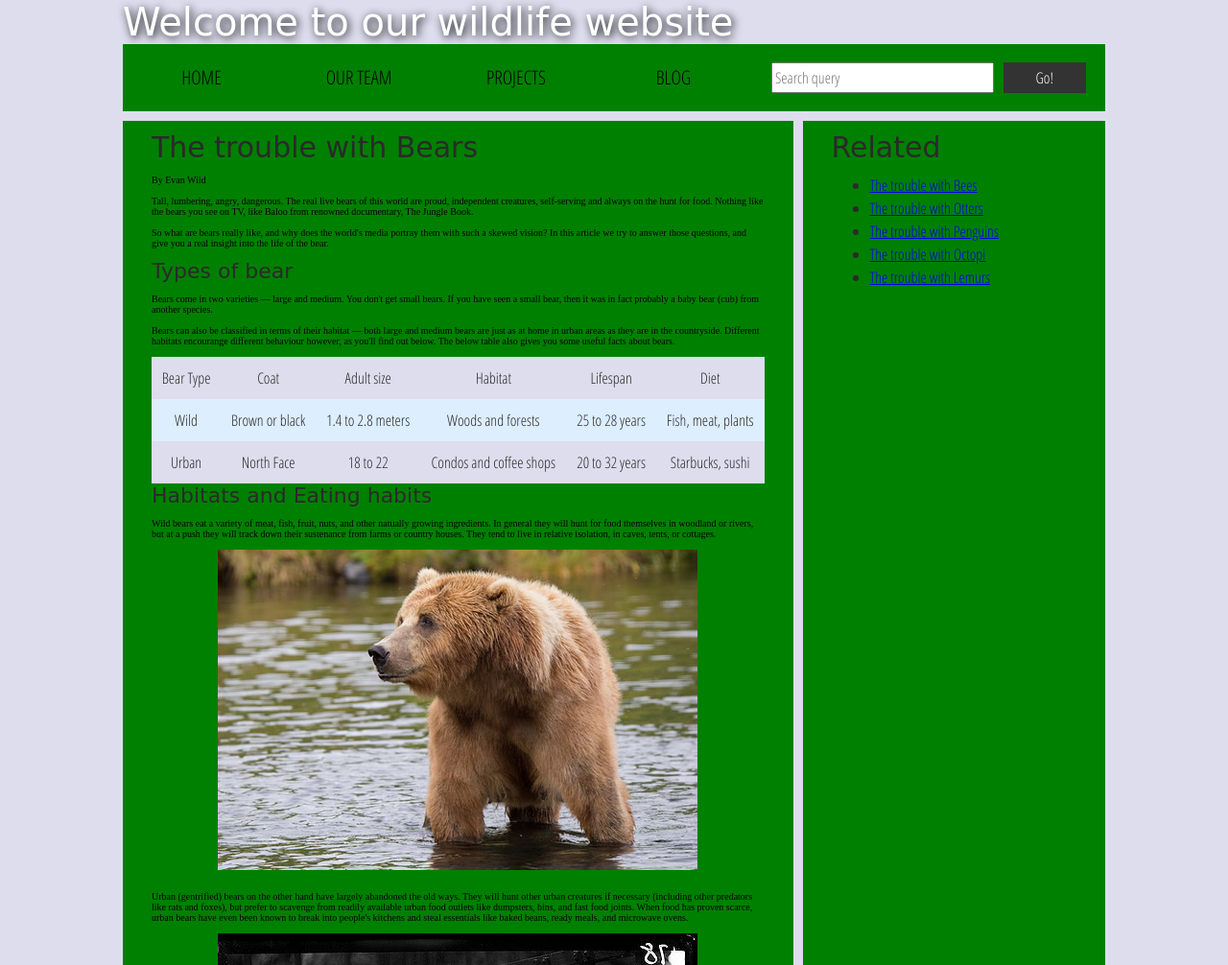
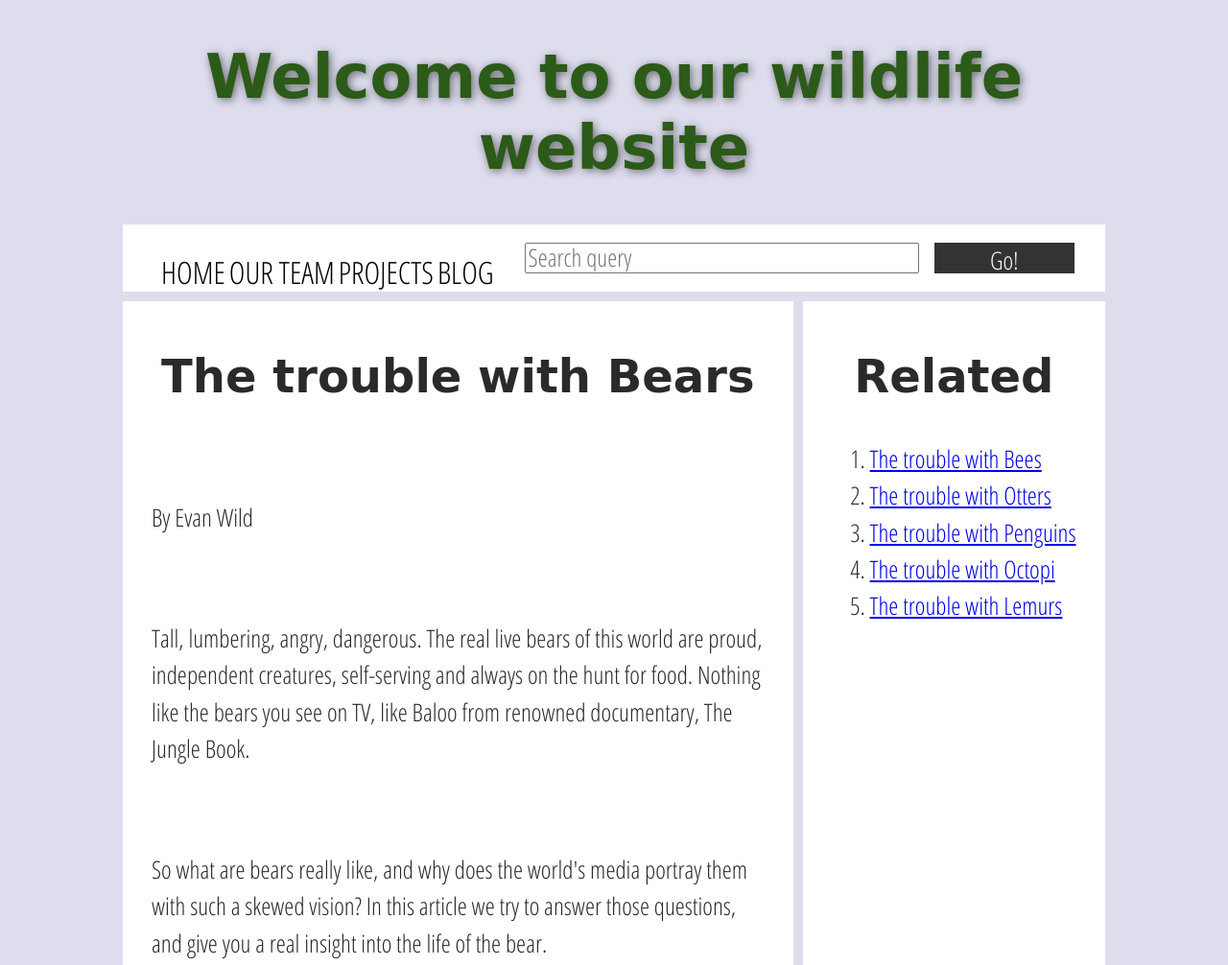
Before and after one commit to HSleidenIAT/imtue-weekopdracht-accessibility-Kiwikisser, a plain HTML site: page index.html in a window 1280 px wide. Shown: the top 1006 px of the page at 96% size. Drawn offline with Linux system fonts and the light colour scheme; a web font is replaced by a local one.

Commit message:
color contrast, and article and nav fix

```diff
--- a/index.html
+++ b/index.html
@@ -3,50 +3,69 @@
   <head>
     <meta charset="utf-8">
 
-    <title>Accessibility oefening</title>
+    <title>Best Bears Band</title>
     <link href="https://fonts.googleapis.com/css?family=Open+Sans+Condensed:300|Sonsie+One" rel="stylesheet" type="text/css">
     <link rel="stylesheet" href="style.css">
 
-    <!-- the below three lines are a fix to get HTML5 semantic elements working in old versions of Internet Explorer-->
+    <!-- the below three lines are a fix to get HTML5 semantic elements working in old versions of Internet Explorer -->
     <!--[if lt IE 9]>
       <script src="http://html5shiv.googlecode.com/svn/trunk/html5.js"></script>
     <![endif]-->
   </head>
 
   <body>
-    <div class="header">
-      <font size="7">Welcome to our wildlife website</font>
-    </div>
+    <header>
+      <h1>Welcome to our wildlife website</h1>
+    </header>
 
-    <div class="nav">
-      <ul>
+    <nav>
+      <ol>
         <li><a href="#">Home</a></li>
         <li><a href="#">Our team</a></li>
         <li><a href="#">Projects</a></li>
         <li><a href="#">Blog</a></li>
-      </ul>
+      </ol>
 
       <form class="search">
         <input type="search" name="q" placeholder="Search query">
         <input type="submit" value="Go!">
       </form>
-    </div>
+    </nav>
 
     <main>
       <article>
-        <font size="6">The trouble with Bears</font>
+        <header>
+          <h2>The trouble with Bears</h2>
+        </header>
         <br><br>
+        <p>
           By Evan Wild
+
+        </p>
         <br><br>
+        <p>
           Tall, lumbering, angry, dangerous. The real live bears of this world are proud, independent creatures, self-serving and always on the hunt for food. Nothing like the bears you see on TV, like Baloo from renowned documentary, The Jungle Book.
+
+        </p>
         <br><br>
+        <p>
           So what are bears really like, and why does the world's media portray them with such a skewed vision? In this article we try to answer those questions, and give you a real insight into the life of the bear.
+
+        </p>
         <br><br>
-        <font size="5">Types of bear</font>
+        <header>
+          <h3>Types of bear</h3>
+        </header>
         <br><br>
+        <p>
           Bears come in two varieties — large and medium. You don't get small bears. If you have seen a small bear, then it was in fact probably a baby bear (cub) from another species.
+
+        </p>
         <br><br>
+        <p>
           Bears can also be classified in terms of their habitat — both large and medium bears are just as at home in urban areas as they are in the countryside. Different habitats encourange different behaviour however, as you'll find out below. The below table also gives you some useful facts about bears.
+
+        </p>
         <br><br>
         <table>
           <thead>
@@ -79,38 +98,61 @@
           </tbody>
         </table>
 
-        <font size="5">Habitats and Eating habits</font>
+        <header>
+          <h3>Habitats and Eating habits</h3>
+        </header>
         <br><br>
+        <p>
           Wild bears eat a variety of meat, fish, fruit, nuts, and other natually growing ingredients. In general they will hunt for food themselves in woodland or rivers, but at a push they will track down their sustenance from farms or country houses. They tend to live in relative isolation, in caves, tents, or cottages.
+
+        </p>
         <br><br>
         <img src="media/wild-bear.jpg">
         <br><br>
+        <p>
           Urban (gentrified) bears on the other hand have largely abandoned the old ways. They will hunt other urban creatures if necessary (including other predators like rats and foxes), but prefer to scavenge from readily available urban food outlets like dumpsters, bins, and fast food joints. When food has proven scarce, urban bears have even been known to break into people's kitchens and steal essentials like baked beans, ready meals, and microwave ovens.
+
+        </p>
         <br><br>
         <img src="media/urban-bear.jpg">
         <br><br>
+        <p>
           Urban bears will sleep anywhere they can, from bus shelters and parks, to the toilets in McDonalds, to their own apartment.
+
+        </p>
         <br><br>
-        <font size="5">Mating rituals</font>
+        <header>
+          <h3>Mating rituals</h3>
+        </header>
         <br><br>
+        <p>
           Bears are romantic creatures by nature, and will naturally look for a mate that they can spend the rest of their lives with. They will woo a potential suitor by making their dwelling look attractive — for example with cave paintings or a bed of reeds in the case of a wild bear, and mood lighting and a Michael Bublé CD in the case of an urban bear.
+
+        </p>
 
 
         <aside>
 
-          <font size="5">About the author</font>
+        <header>
+          <h3>About the author</h3>
+        </header>
         <br><br>
+        <p>
           Evan Wild is an unemployed plumber from Doncaster, who has been really "in to" wildlife since childhood. He once went to Chester Zoo on holiday, but got ill after eating a doner kebab.
+
+        </p>
         <br><br>
+        <p>
           He has never seen a bear, but once read a Daily Mail article about them, and thinks they sound cool.
 
+        </p>
         </aside>
         <section class="comments">
           <div class="show-hide">Show comments</div>
 
           <div class="comment-wrapper">
 
-            <font size="6">Add comment</font>
+            <h2>Add comment</h2>
 
             <form class="comment-form">
               <div class="flex-pair">
@@ -126,9 +168,11 @@
               </div>
             </form>
 
-            <font size="6">Comments</font>
+            <header>
+              <h2>Comments</h2>
+            </header>
 
-            <ul class="comment-container">
+            <ol class="comment-container">
 
               <li>
 
@@ -138,23 +182,25 @@
 
               </li>
 
-            </ul>
+            </ol>
 
           </div>
         </section>
       </article>
 
-      <div class="secondary">
-        <font size="6">Related</font>
+      <aside>
+        <header>
+          <h2>Related</h2>
+        </header>
 
-        <ul>
+        <ol>
           <li><a href="#">The trouble with Bees</a></li>
           <li><a href="#">The trouble with Otters</a></li>
           <li><a href="#">The trouble with Penguins</a></li>
           <li><a href="#">The trouble with Octopi</a></li>
           <li><a href="#">The trouble with Lemurs</a></li>
-        </ul>
-      </div>
+        </ol>
+      </aside>
     </main>
 
     <footer>
--- a/style.css
+++ b/style.css
@@ -6,7 +6,7 @@ html, body {
 }
 
 html {
-  font-size: 10px;
+  /* font-size: 10px; */
   background-color: #dde;
 }
 
@@ -18,7 +18,7 @@ body {
 
 /* || typography */
 
-font[size="7"], font[size="6"], font[size="5"] {
+h1, h2, h3 {
   font-family: 'Sonsie One', cursive;
   color: #2a2a2a;
 }
@@ -28,19 +28,19 @@ p, input, li, table, label {
   color: #2a2a2a;
 }
 
-font[size="7"] {
+h1 {
   font-size: 4rem;
   text-align: center;
-  color: white;
-  text-shadow: 2px 2px 10px black;
+  color: #2c5a18;
+  text-shadow: 2px 2px 10px #00000087;
 }
 
-font[size="6"] {
+h2 {
   font-size: 3rem;
   text-align: center;
 }
 
-font[size="5"] {
+h3 {
   font-size: 2.2rem;
 }
 
@@ -51,11 +51,11 @@ p, li, table {
 
 /* || header layout */
 
-div[class="nav"], article, footer, .secondary {
-  background-color: green;
+nav, article, footer, aside {
+  background-color: white;
 }
 
-article, footer, .secondary {
+article, footer, aside {
   padding: 10px 30px;
 }
 
@@ -63,7 +63,7 @@ article {
   margin-right: 10px;
 }
 
-div[class="nav"] {
+nav {
   height: 50px;
   background-color: ff80ff;
   display: flex;
@@ -71,20 +71,20 @@ div[class="nav"] {
   margin-bottom: 10px;
 }
 
-div[class="nav"] ul {
+nav ul {
   padding: 0;
   list-style-type: none;
   flex: 2;
   display: flex;
 }
 
-div[class="nav"] li {
+nav li {
   display: inline;
   text-align: center;
   flex: 1;
 }
 
-div[class="nav"] a {
+nav a {
   display: inline-block;
   font-size: 2rem;
   text-transform: uppercase;
@@ -92,7 +92,7 @@ div[class="nav"] a {
   color: black;
 }
 
-div[class="nav"] .search {
+nav .search {
   flex: 1;
   display: flex;
   align-items: center;
@@ -127,7 +127,7 @@ article {
   flex: 5;
 }
 
-.secondary {
+aside {
   flex: 2;
 }
 
```
Also changed, not shown: 1 other file. Lines whose indentation alone changed are shown as unchanged.
